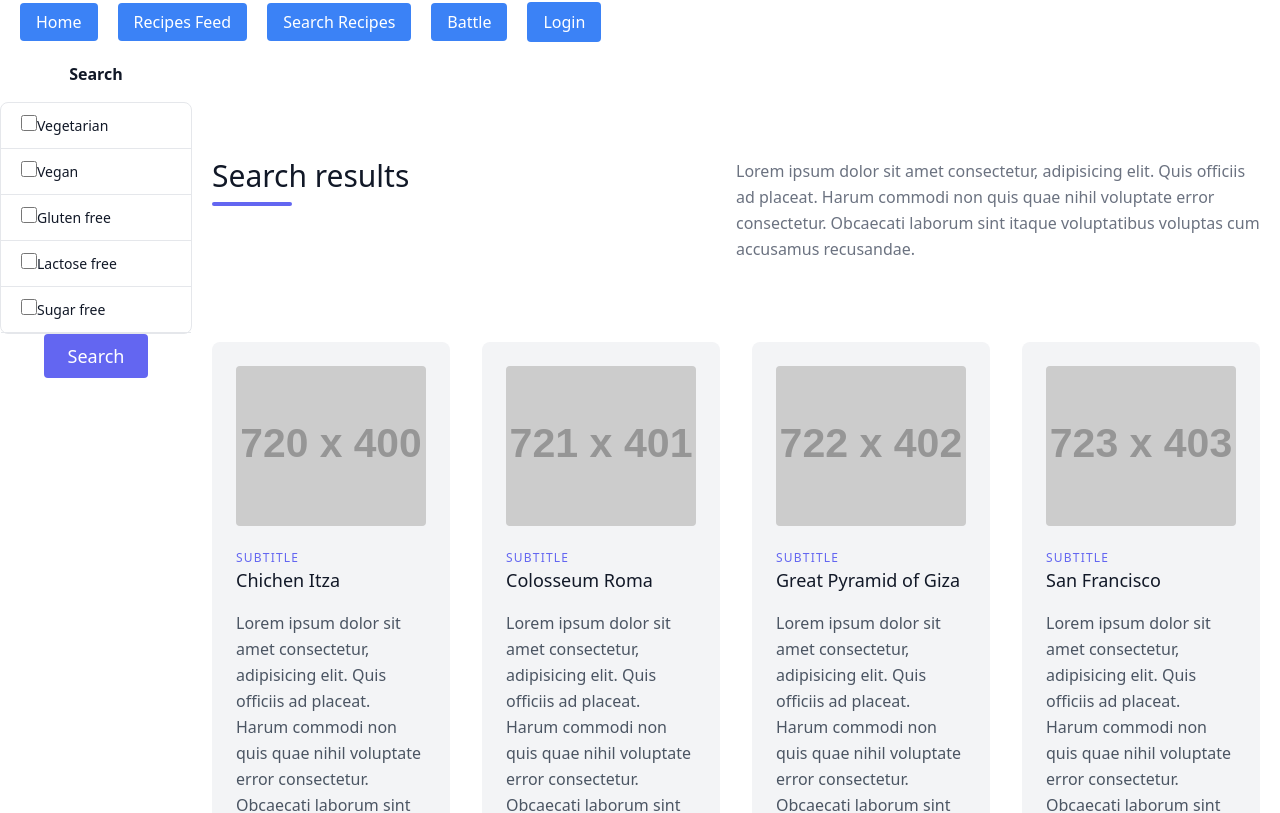
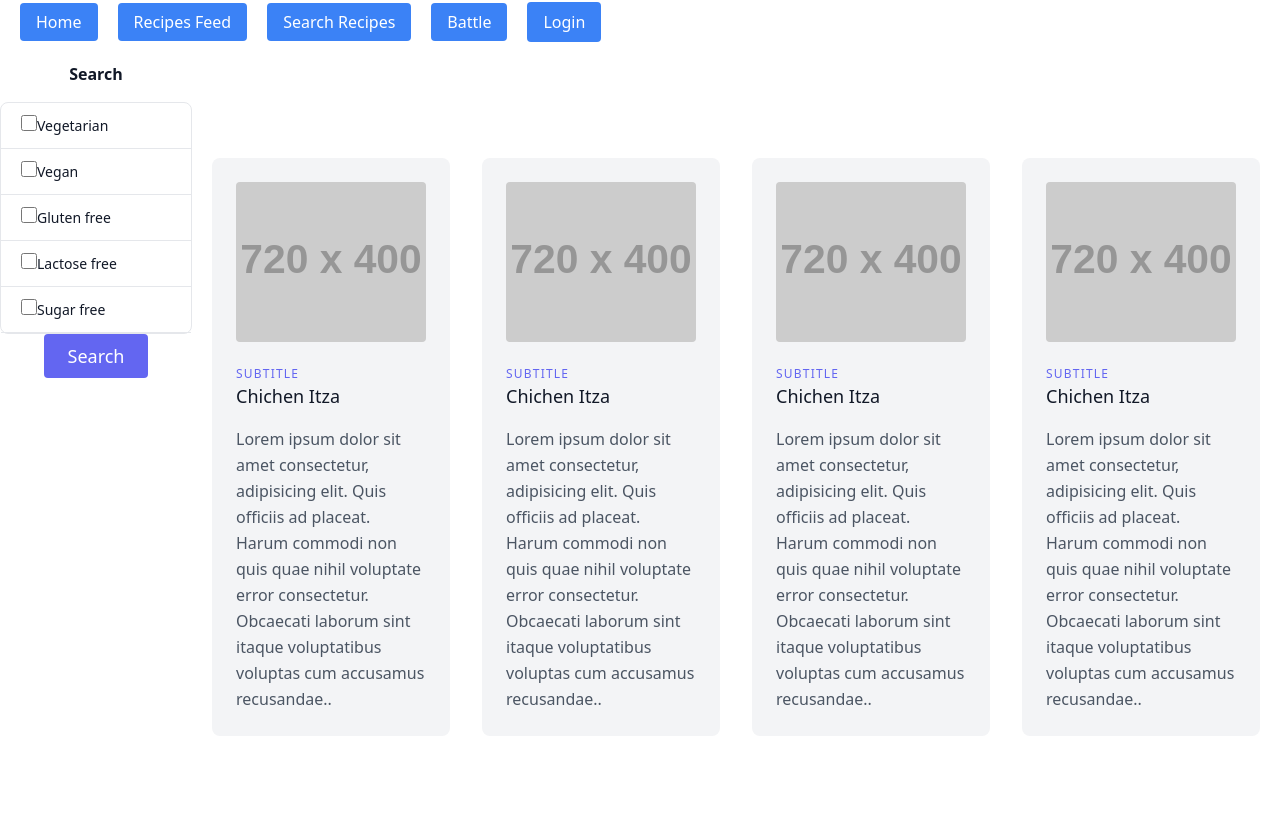
Before and after one commit to progmatic-fs-2023/receptkiraly, a React (Vite) app in the folder client/: page /searchrecipes in a window 1280 px wide. Shown: the part 274-1087 px from the top of the page. Built offline with nearby package versions, Linux system fonts and the light colour scheme.

Commit message:
Külön komponensbe lett átmozgatva a kártya

```diff
--- a/client/src/components/SearchResult.jsx
+++ b/client/src/components/SearchResult.jsx
@@ -1,102 +1,2 @@
-function searchResults() {
-  return (
-    <div>
-      <section className="text-gray-600 body-font">
-        <div className="container px-5 py-24 mx-auto">
-          <div className="flex flex-wrap w-full mb-20">
-            <div className="lg:w-1/2 w-full mb-6 lg:mb-0">
-              <h1 className="sm:text-3xl text-2xl font-medium title-font mb-2 text-gray-900">
-                Search results
-              </h1>
-              <div className="h-1 w-20 bg-indigo-500 rounded" />
-            </div>
-            <p className="lg:w-1/2 w-full leading-relaxed text-gray-500">
-              Lorem ipsum dolor sit amet consectetur, adipisicing elit. Quis officiis ad placeat.
-              Harum commodi non quis quae nihil voluptate error consectetur. Obcaecati laborum sint
-              itaque voluptatibus voluptas cum accusamus recusandae.
-            </p>
-          </div>
-          <div className="flex flex-wrap -m-4">
-            <div className="xl:w-1/4 md:w-1/2 p-4">
-              <div className="bg-gray-100 p-6 rounded-lg">
-                <img
-                  className="h-40 rounded w-full object-cover object-center mb-6"
-                  src="https://dummyimage.com/720x400"
-                  alt="content"
-                />
-                <h3 className="tracking-widest text-indigo-500 text-xs font-medium title-font">
-                  SUBTITLE
-                </h3>
-                <h2 className="text-lg text-gray-900 font-medium title-font mb-4">Chichen Itza</h2>
-                <p className="leading-relaxed text-base">
-                  Lorem ipsum dolor sit amet consectetur, adipisicing elit. Quis officiis ad
-                  placeat. Harum commodi non quis quae nihil voluptate error consectetur. Obcaecati
-                  laborum sint itaque voluptatibus voluptas cum accusamus recusandae..
-                </p>
-              </div>
-            </div>
-            <div className="xl:w-1/4 md:w-1/2 p-4">
-              <div className="bg-gray-100 p-6 rounded-lg">
-                <img
-                  className="h-40 rounded w-full object-cover object-center mb-6"
-                  src="https://dummyimage.com/721x401"
-                  alt="content"
-                />
-                <h3 className="tracking-widest text-indigo-500 text-xs font-medium title-font">
-                  SUBTITLE
-                </h3>
-                <h2 className="text-lg text-gray-900 font-medium title-font mb-4">
-                  Colosseum Roma
-                </h2>
-                <p className="leading-relaxed text-base">
-                  Lorem ipsum dolor sit amet consectetur, adipisicing elit. Quis officiis ad
-                  placeat. Harum commodi non quis quae nihil voluptate error consectetur. Obcaecati
-                  laborum sint itaque voluptatibus voluptas cum accusamus recusandae.
-                </p>
-              </div>
-            </div>
-            <div className="xl:w-1/4 md:w-1/2 p-4">
-              <div className="bg-gray-100 p-6 rounded-lg">
-                <img
-                  className="h-40 rounded w-full object-cover object-center mb-6"
-                  src="https://dummyimage.com/722x402"
-                  alt="content"
-                />
-                <h3 className="tracking-widest text-indigo-500 text-xs font-medium title-font">
-                  SUBTITLE
-                </h3>
-                <h2 className="text-lg text-gray-900 font-medium title-font mb-4">
-                  Great Pyramid of Giza
-                </h2>
-                <p className="leading-relaxed text-base">
-                  Lorem ipsum dolor sit amet consectetur, adipisicing elit. Quis officiis ad
-                  placeat. Harum commodi non quis quae nihil voluptate error consectetur. Obcaecati
-                  laborum sint itaque voluptatibus voluptas cum accusamus recusandae.
-                </p>
-              </div>
-            </div>
-            <div className="xl:w-1/4 md:w-1/2 p-4">
-              <div className="bg-gray-100 p-6 rounded-lg">
-                <img
-                  className="h-40 rounded w-full object-cover object-center mb-6"
-                  src="https://dummyimage.com/723x403"
-                  alt="content"
-                />
-                <h3 className="tracking-widest text-indigo-500 text-xs font-medium title-font">
-                  SUBTITLE
-                </h3>
-                <h2 className="text-lg text-gray-900 font-medium title-font mb-4">San Francisco</h2>
-                <p className="leading-relaxed text-base">
-                  Lorem ipsum dolor sit amet consectetur, adipisicing elit. Quis officiis ad
-                  placeat. Harum commodi non quis quae nihil voluptate error consectetur. Obcaecati
-                  laborum sint itaque voluptatibus voluptas cum accusamus recusandae.
-                </p>
-              </div>
-            </div>
-          </div>
-        </div>
-      </section>
-    </div>
-  );
-}
-export default searchResults;
+function searchResultRecepies() {}
+export default searchResultRecepies;
--- /dev/null
+++ b/client/src/components/SearchResultRecepies.jsx
@@ -0,0 +1,21 @@
+function searchResults() {
+  return (
+    <div className="xl:w-1/4 md:w-1/2 p-4">
+      <div className="bg-gray-100 p-6 rounded-lg">
+        <img
+          className="h-40 rounded w-full object-cover object-center mb-6"
+          src="https://dummyimage.com/720x400"
+          alt="content"
+        />
+        <h3 className="tracking-widest text-indigo-500 text-xs font-medium title-font">SUBTITLE</h3>
+        <h2 className="text-lg text-gray-900 font-medium title-font mb-4">Chichen Itza</h2>
+        <p className="leading-relaxed text-base">
+          Lorem ipsum dolor sit amet consectetur, adipisicing elit. Quis officiis ad placeat. Harum
+          commodi non quis quae nihil voluptate error consectetur. Obcaecati laborum sint itaque
+          voluptatibus voluptas cum accusamus recusandae..
+        </p>
+      </div>
+    </div>
+  );
+}
+export default searchResults;
--- a/client/src/pages/SearchRecipes.jsx
+++ b/client/src/pages/SearchRecipes.jsx
@@ -1,6 +1,6 @@
 import LabelSelector from '../components/LabelSelector';
 import Button from '../components/Button';
-import SearchResults from '../components/SearchResult';
+import SearchResultRecepies from '../components/SearchResultRecepies';
 
 function SearchRecipes() {
   return (
@@ -11,9 +11,16 @@ function SearchRecipes() {
           <Button text="Search" />
         </div>
       </div>
-      <div>
-        <SearchResults />
-      </div>
+      <section className="text-gray-600 body-font ">
+        <div className="container px-5 py-24 mx-auto">
+          <div className="flex flex-wrap -m-4">
+            <SearchResultRecepies />
+            <SearchResultRecepies />
+            <SearchResultRecepies />
+            <SearchResultRecepies />
+          </div>
+        </div>
+      </section>
     </div>
   );
 }
```
